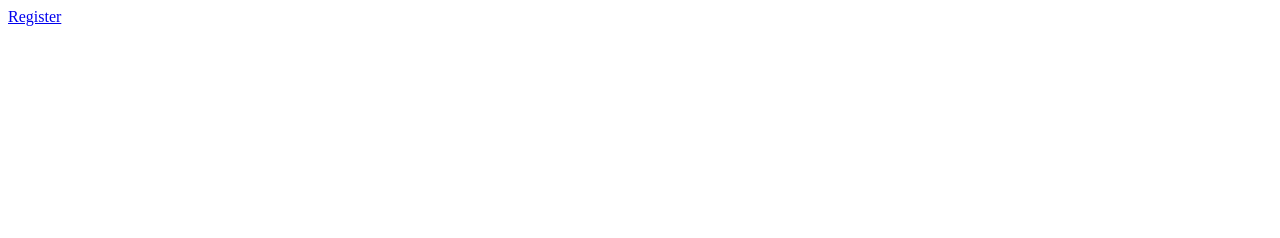
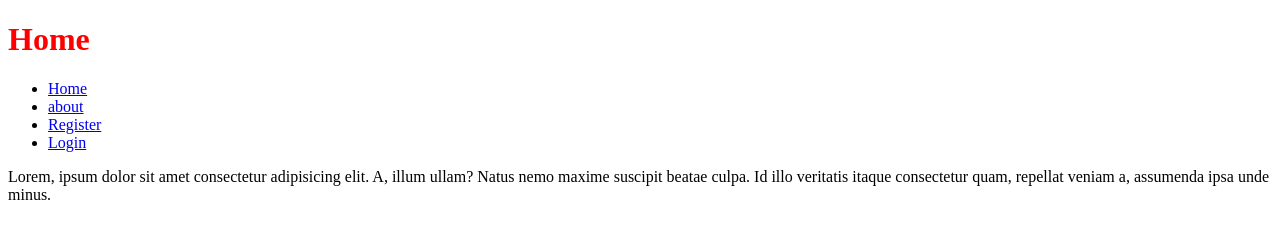
Before and after one commit to isram8/First-website-simple-HTML-and-CSS, a plain HTML site: page index.html in a window 1280 px wide. Drawn offline with Linux system fonts and the light colour scheme.

Commit message:
Added an about, login pages and a style.css

```diff
--- a/index.html
+++ b/index.html
@@ -5,8 +5,19 @@
     <meta http-equiv="X-UA-Compatible" content="IE=edge">
     <meta name="viewport" content="width=device-width, initial-scale=1.0">
     <title>Document</title>
+    <link rel="stylesheet" href="style.css">
 </head>
 <body>
-    <a href="register.html">Register</a>
+    <h1>Home</h1>
+
+    <ul>
+        <li><a href="index.html">Home</a></li>
+        <li><a href="about.html">about</a></li>
+        <li><a href="register.html">Register</a></li>
+        <li><a href="login.html">Login</a></li>
+    </ul>
+
+    <p>Lorem, ipsum dolor sit amet consectetur adipisicing elit. A, illum ullam? Natus nemo maxime suscipit beatae culpa. Id illo veritatis itaque consectetur quam, repellat veniam a, assumenda ipsa unde minus.</p>
+
 </body>
 </html>
--- /dev/null
+++ b/style.css
@@ -0,0 +1,3 @@
+h1 {
+    color: red;
+}
```
Also changed, not shown: about.html (added), login.html (added).
